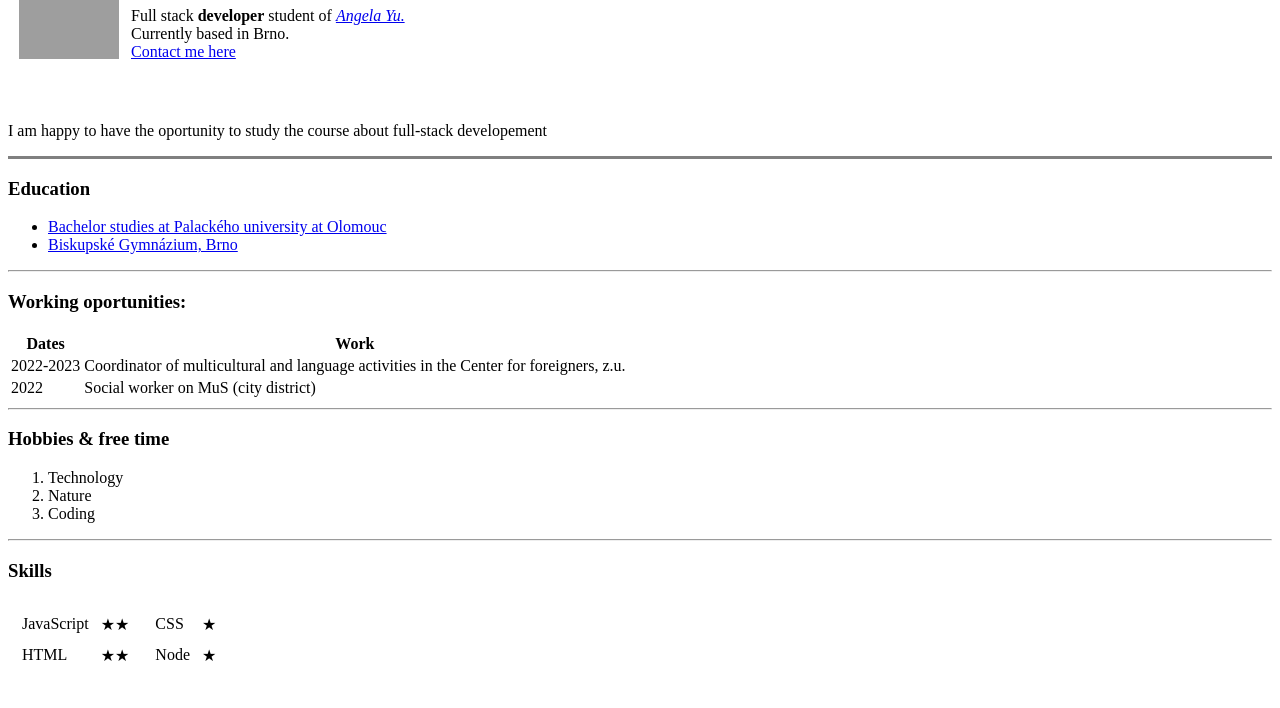
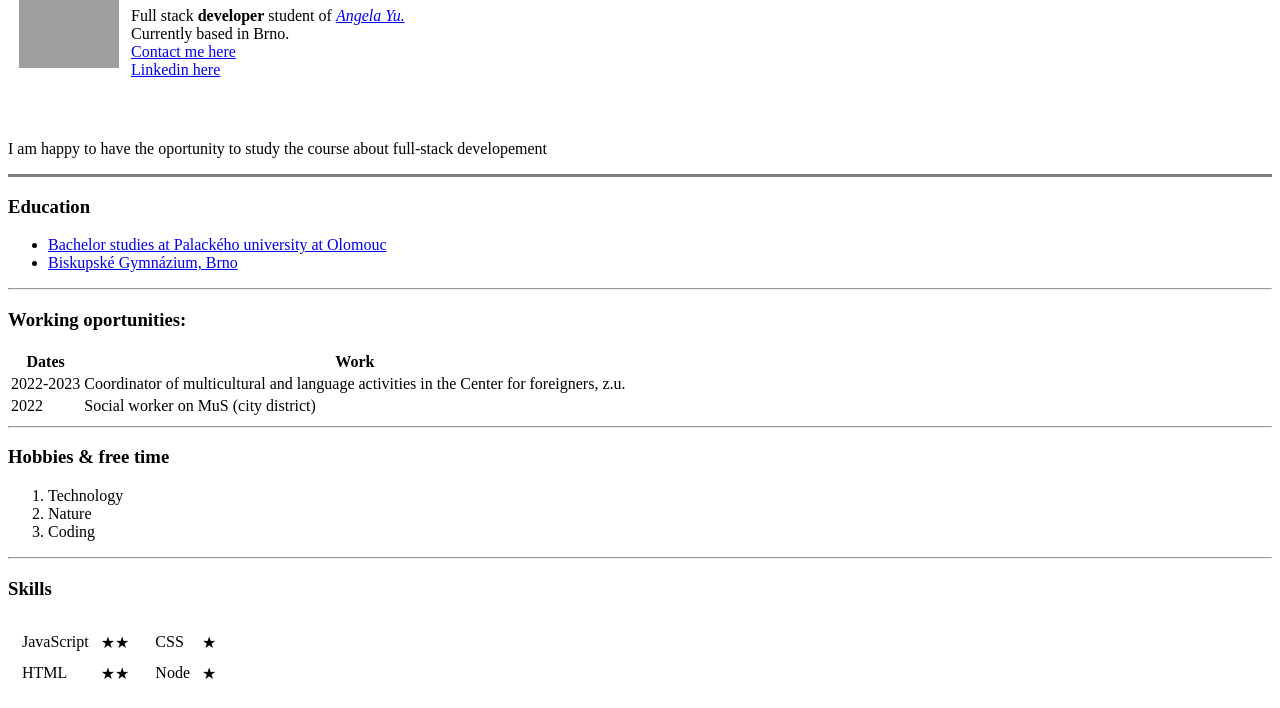
Before and after one commit to karelmatousek/CV, a plain HTML site: page index.html in a window 1280 px wide. Shown: the part 92-800 px from the top of the page. Drawn offline with Linux system fonts and the light colour scheme; grey boxes are pictures that could not be loaded.

Commit message:
update Linkedin

```diff
--- a/index.html
+++ b/index.html
@@ -23,7 +23,8 @@
               ><em>Angela Yu.</em></a
             ><br />
             Currently based in Brno. <br />
-            <a href="Contact me.html">Contact me here</a>
+            <a href="Contact me.html">Contact me here</a> <br />
+            <a href="https://www.linkedin.com/in/karel-matou%C5%A1ek-03a153241/">Linkedin here</a>
           </p>
           <br />
         </td>
```
